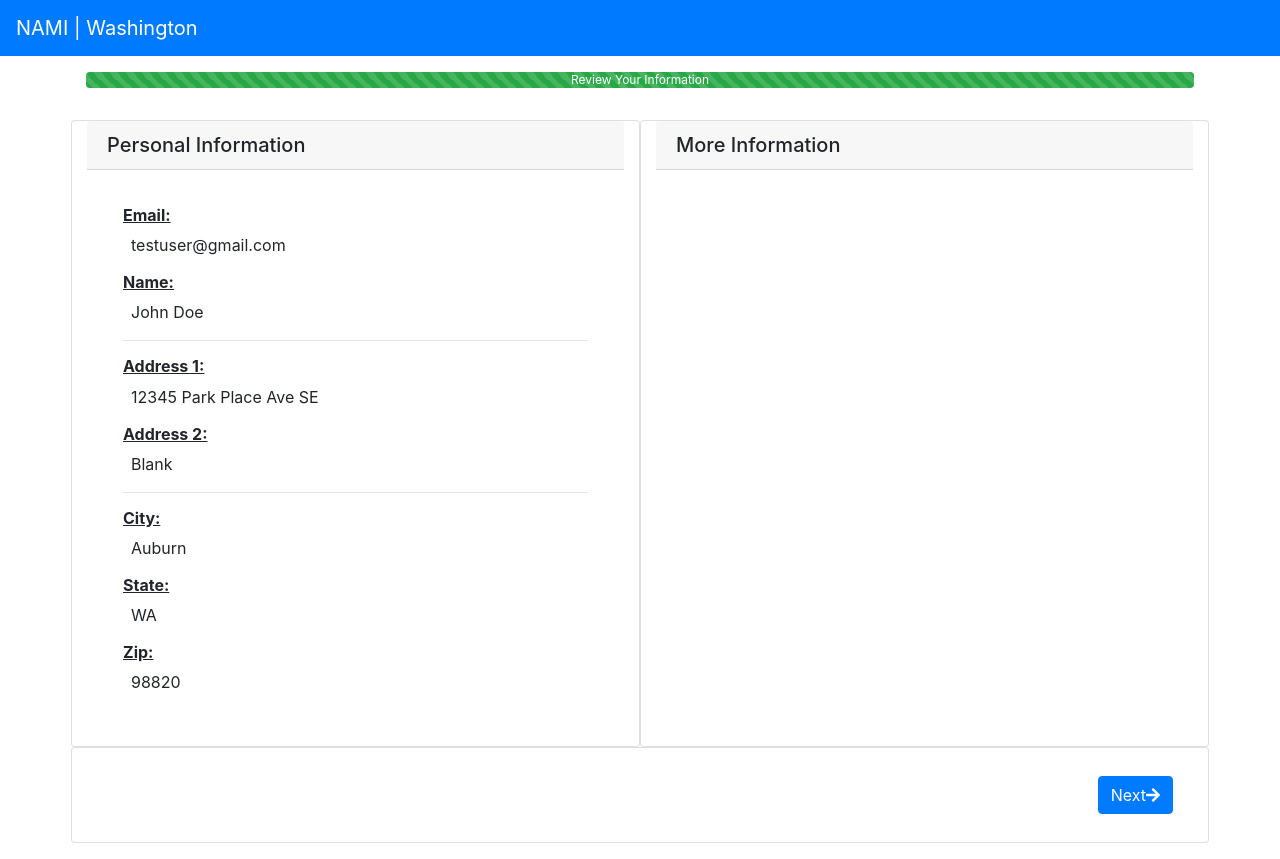
After one commit to jason-engelbrecht/unami, a PHP site: template views/review.html in a window 1280 px wide. The commit adds this page. Run offline with PHP 8.4, Linux system fonts and the light colour scheme; the template is opened without the code that fills it, so the values that code supplies are empty; some libraries are stand-ins or nearby versions.

Commit message:
Made the review page, need to see the other fields to finish it

```diff
--- /dev/null
+++ b/views/review.html
@@ -0,0 +1,115 @@
+<!--
+Jason Engelbrecht
+Date
+URL
+Description
+-->
+<!doctype html>
+<html lang="en">
+<head>
+    <!-- Required meta tags -->
+    <meta charset="utf-8">
+    <meta name="viewport" content="width=device-width, initial-scale=1, shrink-to-fit=no">
+
+    <!-- Bootstrap CSS -->
+    <link rel="stylesheet" href="https://stackpath.bootstrapcdn.com/bootstrap/4.3.1/css/bootstrap.min.css"
+          integrity="sha384-ggOyR0iXCbMQv3Xipma34MD+dH/1fQ784/j6cY/iJTQUOhcWr7x9JvoRxT2MZw1T" crossorigin="anonymous">
+    <link rel="stylesheet" href="https://use.fontawesome.com/releases/v5.8.2/css/all.css">
+    <title>Review Your Information</title>
+</head>
+<body>
+
+<nav class="navbar navbar-dark bg-primary">
+    <a class="navbar-brand" href="#">
+        NAMI | Washington
+    </a>
+</nav>
+
+<div class="container p-3">
+    <div class="progress">
+        <div class="progress-bar progress-bar-striped progress-bar-animated bg-success" role="progressbar"
+             style="width: 100%" aria-valuenow="100" aria-valuemin="0" aria-valuemax="100">Review Your Information</div>
+    </div>
+</div>
+
+<div class="container p-3">
+
+    <div class="row">
+        <div class="card col-md-6">
+            <h5 class="card-header">Personal Information</h5>
+            <div class="card-body m-3">
+                <div>
+                    <div class="col-md-12 pl-0">
+                        <h6><strong><u>Email: </u></strong></h6>
+                        <p class="pl-2">testuser@gmail.com</p>
+                    </div>
+                    <div class="col-md-12 pl-0">
+                        <h6><strong><u>Name: </u></strong></h6>
+                        <p class="pl-2">John Doe</p>
+                    </div>
+
+                    <hr>
+
+                    <div class="col-md-12 pl-0">
+                        <h6><strong><u>Address 1: </u></strong></h6>
+                        <p class="pl-2">12345 Park Place Ave SE</p>
+                    </div>
+                    <div class="col-md-12 pl-0">
+                        <h6><strong><u>Address 2: </u></strong></h6>
+                        <p class="pl-2">Blank</p>
+                    </div>
+
+                    <hr>
+
+                    <div class="col-md-12 pl-0">
+                        <h6><strong><u>City: </u></strong></h6>
+                        <p class="pl-2">Auburn</p>
+                    </div>
+                    <div class="col-md-12 pl-0">
+                        <h6><strong><u>State: </u></strong></h6>
+                        <p class="pl-2">WA</p>
+                    </div>
+                    <div class="col-md-12 pl-0">
+                        <h6><strong><u>Zip: </u></strong></h6>
+                        <p class="pl-2">98820</p>
+                    </div>
+                </div>
+            </div>
+        </div>
+
+        <div class="card col-md-6">
+            <h5 class="card-header">More Information</h5>
+            <div class="card-body m-3">
+
+            </div>
+        </div>
+    </div>
+
+    <div class="row">
+        <div class="card col-md-12 py-2">
+            <div class="card-body">
+            <form>
+                <button type="submit" class="btn btn-primary float-right">Next<i class="fas fa-arrow-right"></i></button>
+            </form>
+            </div>
+        </div>
+    </div>
+
+</div>
+
+
+
+
+<!-- Optional JavaScript -->
+<!-- jQuery first, then Popper.js, then Bootstrap JS -->
+<script src="https://code.jquery.com/jquery-3.3.1.slim.min.js"
+        integrity="sha384-q8i/X+965DzO0rT7abK41JStQIAqVgRVzpbzo5smXKp4YfRvH+8abtTE1Pi6jizo"
+        crossorigin="anonymous"></script>
+<script src="https://cdnjs.cloudflare.com/ajax/libs/popper.js/1.14.7/umd/popper.min.js"
+        integrity="sha384-UO2eT0CpHqdSJQ6hJty5KVphtPhzWj9WO1clHTMGa3JDZwrnQq4sF86dIHNDz0W1"
+        crossorigin="anonymous"></script>
+<script src="https://stackpath.bootstrapcdn.com/bootstrap/4.3.1/js/bootstrap.min.js"
+        integrity="sha384-JjSmVgyd0p3pXB1rRibZUAYoIIy6OrQ6VrjIEaFf/nJGzIxFDsf4x0xIM+B07jRM"
+        crossorigin="anonymous"></script>
+</body>
+</html>
```
Also changed, not shown: index.php (+8 -2 lines).
